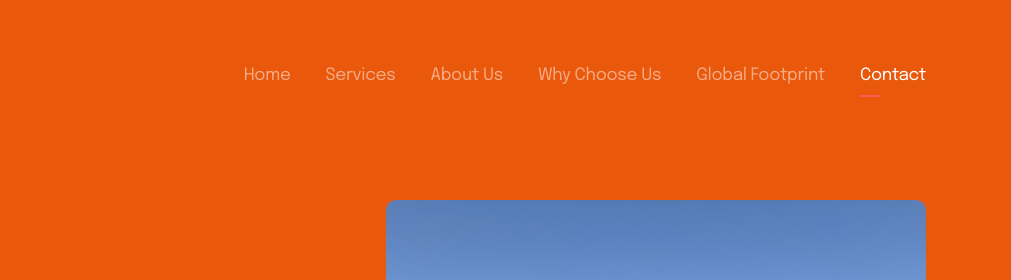
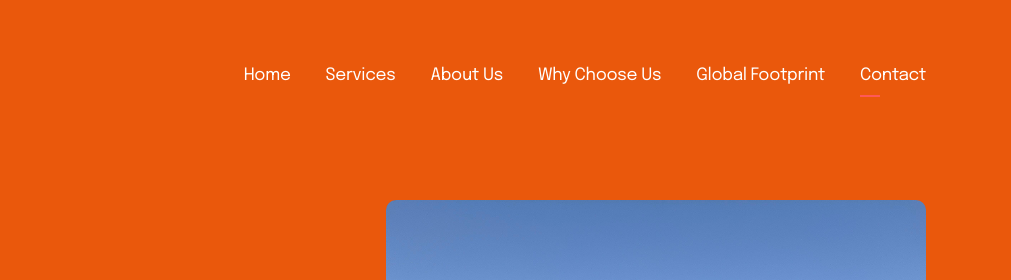
Before and after one commit to code-with-vizz/Global-Minex, a plain HTML site: page index.html in a window 1280 px wide. Shown: the top 280 px of the page, 269-1280 px from the left. Drawn offline with Linux system fonts and the light colour scheme.

Commit message:
Update color.css

```diff
--- a/assets/css/color.css
+++ b/assets/css/color.css
@@ -154,7 +154,7 @@ font-size: 95%;
 /*----- Menu -----*/
 /*----------------------------------------*/
 /* menu for dark background */
-.dtr-menu-light .nav-link { color: rgba(255, 255, 255, .5); }
+.dtr-menu-light .nav-link { color: white; }
 .dtr-menu-light .active { color: #fff; }
 .dtr-menu-light .nav-link:hover { color: #fff; }
 .dtr-menu-light .active:hover { color: #123a98; }
```
